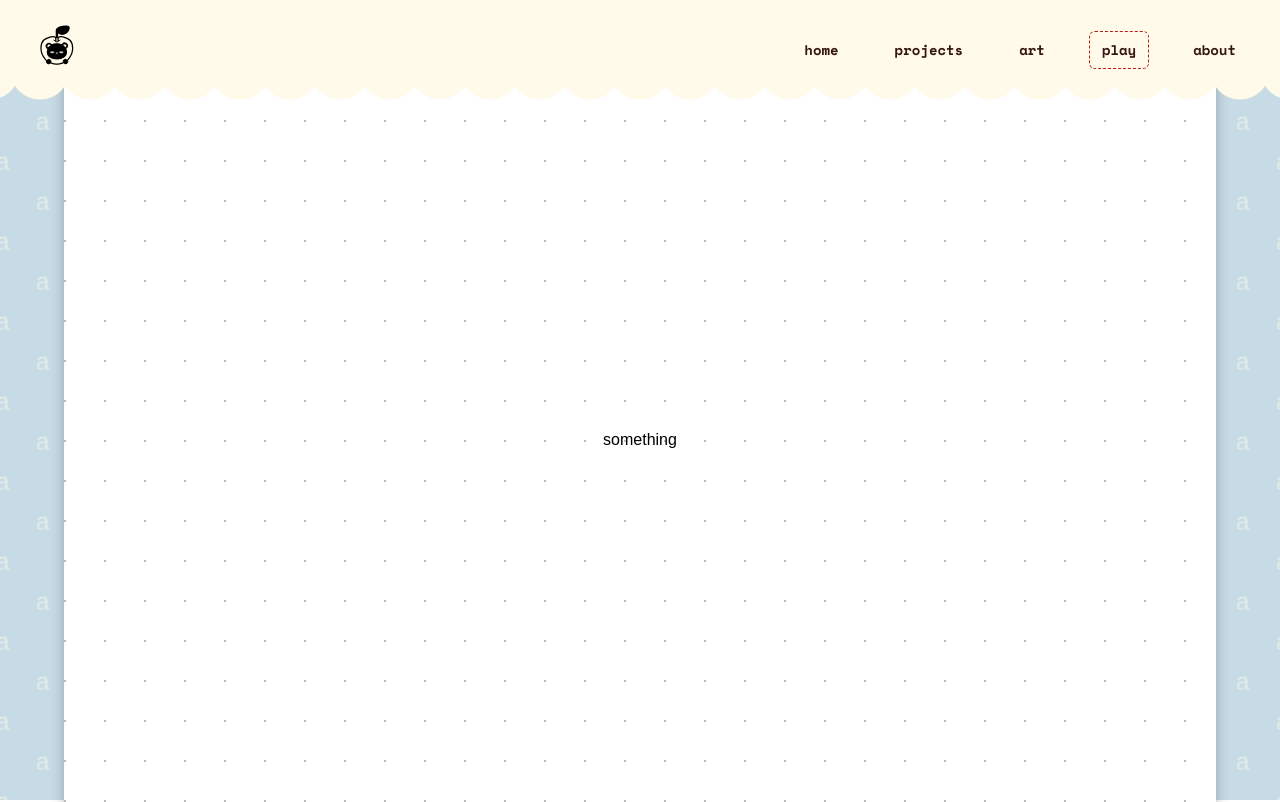
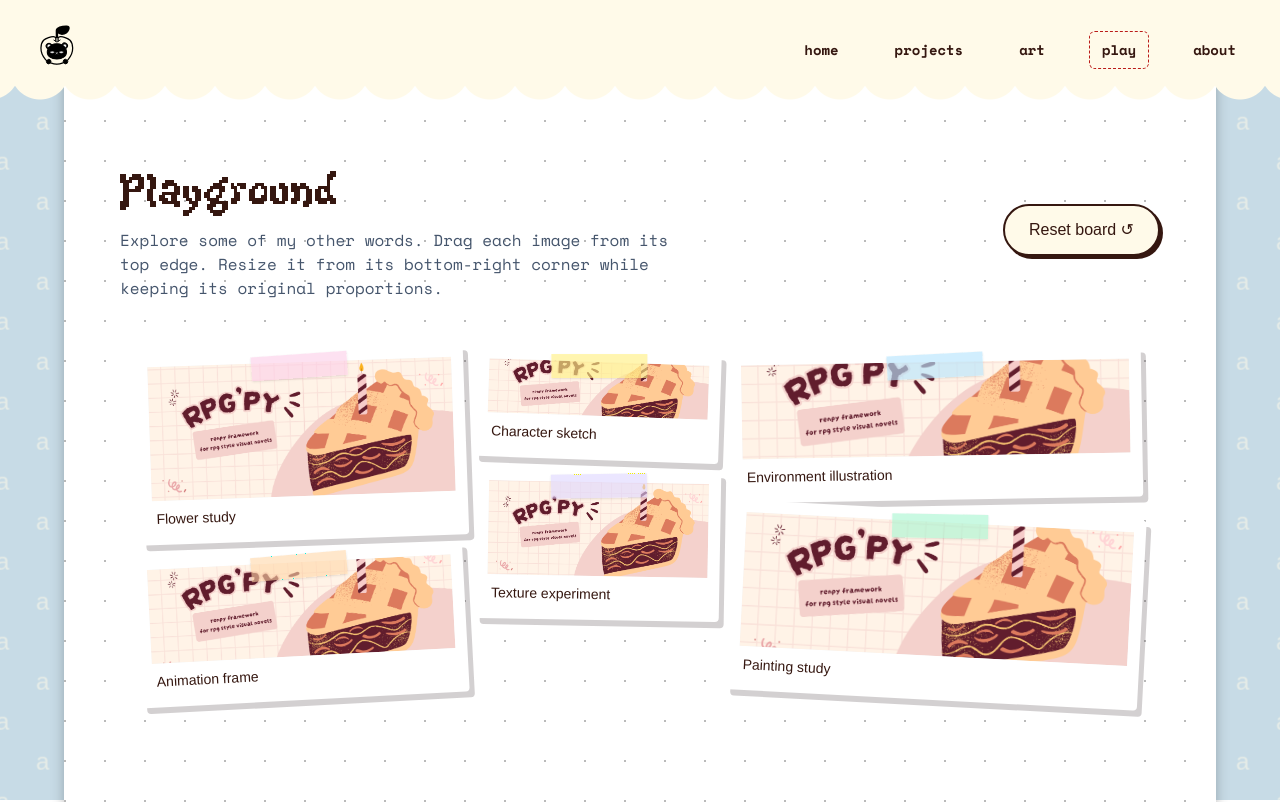
Before and after one commit to dawnstelay/portfolio, a Next.js app: page /play in a window 1280 px wide. Shown: the top 802 px of the page. Built offline with nearby package versions, Linux system fonts and the light colour scheme; a web font is replaced by a local one.

Commit message:
a crack at the play section sighhh

```diff
--- a/app/art/page.tsx
+++ b/app/art/page.tsx
@@ -70,7 +70,7 @@ export default function Art() {
     return (
         <main className="font-funnel min-h-200 w-full flex flex-col items-center justify-center p-10">
             <div className="py-20 max-w-full items-center m-5">
-                <h1 className="py-10 m-10 mb-2 text-6xl font-kiwi text-center">Gallery</h1>
+                <h1 className="py-10 m-10 mb-2 text-6xl font-kiwi text-center text-(--blackbean)">Gallery</h1>
                 <FilterBar
                     tags={tags}
                     active={active}
--- a/app/globals.scss
+++ b/app/globals.scss
@@ -169,6 +169,45 @@
 
 }
 
+//**********************************************************************
+// PLAYGROUND CLASSES
+
+.playground-grid .react-grid-item {
+  transition: transform 180ms ease-out;
+}
+
+.playground-grid .react-grid-item.react-grid-placeholder {
+  border-radius: 1rem;
+  background: color-mix(in srgb, var(--sky) 45%, transparent);
+  opacity: 0.55;
+}
+
+.playground-grid .react-grid-item > .react-resizable-handle {
+  right: 7px;
+  bottom: 7px;
+  width: 18px;
+  height: 18px;
+  border-right: 3px solid var(--blackbean);
+  border-bottom: 3px solid var(--blackbean);
+  border-radius: 0 0 5px 0;
+  background: none;
+  opacity: 0.72;
+}
+
+.playground-grid .react-grid-item > .react-resizable-handle::after {
+  display: none;
+}
+
+.playground-grid .react-grid-item:hover > .react-resizable-handle {
+  opacity: 1;
+}
+
+@media (max-width: 640px) {
+  .playground-grid .react-grid-item > .react-resizable-handle {
+    width: 22px;
+    height: 22px;
+  }
+}
 
 //**********************************************************************
 // COMPONENT CLASSES
--- a/app/play/page.tsx
+++ b/app/play/page.tsx
@@ -1,9 +1,238 @@
 'use client'
 
+import { useState } from "react";
+import Image from "next/image";
+import ReactGridLayout, { useContainerWidth, type Layout,  type LayoutItem } from "react-grid-layout";
+
+import "react-grid-layout/css/styles.css";
+import "react-resizable/css/styles.css";
+
+type PlaygroundImage = {
+    id: string;
+    src: string;
+    alt: string;
+    tapeColor: string;
+    rotation: string;
+};
+
+const images: PlaygroundImage[] = [
+    {
+        id: "play-1",
+        src: "/banner.png",
+        alt: "Flower study",
+        tapeColor: "bg-pink-200/75",
+        rotation: "-rotate-2",
+    },
+    {
+        id: "play-2",
+        src: "/banner.png",
+        alt: "Character sketch",
+        tapeColor: "bg-yellow-200/80",
+        rotation: "rotate-2",
+    },
+    {
+        id: "play-3",
+        src: "/banner.png",
+        alt: "Environment illustration",
+        tapeColor: "bg-sky-200/80",
+        rotation: "-rotate-1",
+    },
+    {
+        id: "play-4",
+        src: "/banner.png",
+        alt: "Texture experiment",
+        tapeColor: "bg-violet-200/75",
+        rotation: "rotate-1",
+    },
+    {
+        id: "play-5",
+        src: "/banner.png",
+        alt: "Animation frame",
+        tapeColor: "bg-orange-200/75",
+        rotation: "-rotate-3",
+    },
+    {
+        id: "play-6",
+        src: "/banner.png",
+        alt: "Painting study",
+        tapeColor: "bg-emerald-200/75",
+        rotation: "rotate-3",
+    },
+];
+
+const ROW_HEIGHT = 30;
+const GRID_MARGIN_X = 10;
+const GRID_MARGIN_Y = 10;
+
+const originalLayout: Layout = [
+  { i: "play-1", x: 0, y: 0, w: 4, h: 5, minW: 2, minH: 2 },
+  { i: "play-2", x: 4, y: 0, w: 3, h: 3, minW: 2, minH: 2 },
+  { i: "play-3", x: 7, y: 0, w: 5, h: 4, minW: 2, minH: 2 },
+  { i: "play-4", x: 4, y: 3, w: 3, h: 4, minW: 2, minH: 2 },
+  { i: "play-5", x: 0, y: 5, w: 4, h: 4, minW: 2, minH: 2 },
+  { i: "play-6", x: 7, y: 4, w: 5, h: 5, minW: 2, minH: 2 },
+];
+
+const makeFreshLayout = (): Layout =>
+  originalLayout.map((item) => ({
+    ...item,
+  }));
+
+const aspectRatios = Object.fromEntries(
+  originalLayout.map((item) => [item.i, item.w / item.h])
+);
+
 export default function Play() {
-    return(
-        <main className="font-funnel min-h-screen max-w-full flex flex-col items-center justify-center">
-            something
-        </main>
+    const [layout, setLayout] = useState<Layout>(() => makeFreshLayout());
+
+  const {
+    width,
+    containerRef,
+    mounted: widthReady,
+  } = useContainerWidth({
+    initialWidth: 1200,
+  });
+
+  const resetBoard = () => {
+    setLayout(makeFreshLayout());
+  };
+
+  const handleLayoutChange = (newLayout: Layout) => {
+    setLayout(newLayout);
+  };
+
+ const handleResize = (
+  newLayout: Layout,
+  _oldItem: LayoutItem | null,
+  newItem: LayoutItem | null
+) => {
+  // The library's callback allows null values.
+  // If no active resized item is provided, preserve the given layout.
+  if (!newItem) {
+    setLayout(newLayout);
+    return;
+  }
+
+  const ratio = aspectRatios[newItem.i];
+
+  if (!ratio) {
+    setLayout(newLayout);
+    return;
+  }
+
+  const nextHeight = Math.max(
+    newItem.minH ?? 2,
+    Math.round(newItem.w / ratio)
+  );
+
+  const layoutWithLockedRatio: Layout = newLayout.map((item) =>
+    item.i === newItem.i
+      ? {
+          ...item,
+          h: nextHeight,
+        }
+      : item
+  );
+
+  setLayout(layoutWithLockedRatio);
+};
+
+  return (
+    <main className="py-20 min-h-screen w-full font-funnel">
+
+      <header className="relative z-10 mx-auto flex max-w-7xl flex-col items-center justify-between gap-5 px-6 py-10 text-center sm:flex-row sm:text-left">
+        <div>
+
+
+          <h1 className="mt-2 font-kiwi text-5xl text-(--blackbean)">
+            Playground
+          </h1>
+
+          <p className="mt-3 max-w-xl font-space text-slate-600">
+            Explore some of my other words.
+            Drag each image from its top edge. Resize it from its bottom-right
+            corner while keeping its original proportions.
+          </p>
+        </div>
+
+        <button
+          type="button"
+          onClick={resetBoard}
+          className="rounded-full border-2 border-[var(--blackbean)] bg-[var(--ivory)] px-6 py-3 font-funnel text-[var(--blackbean)] shadow-[3px_3px_0_var(--blackbean)] transition hover:-translate-y-0.5 hover:shadow-[5px_5px_0_var(--blackbean)]  active:translate-y-0 active:shadow-[1px_1px_0_var(--blackbean)]"
+        >
+          Reset board ↺
+        </button>
+      </header>
+
+      {/* Full-width, full-height draggable page canvas */}
+      <section
+        ref={containerRef}
+        className="relative min-h-[calc(100vh-240px)] w-full overflow-hidden px-4 pb-10 sm:px-8"
+        aria-label="Draggable art playground"
+      >
+        {widthReady && (
+          <ReactGridLayout
+            width={width}
+            layout={layout}
+            onLayoutChange={handleLayoutChange}
+            onResize={handleResize}
+            gridConfig={{
+              cols: 12,
+              rowHeight: ROW_HEIGHT,
+              margin: [GRID_MARGIN_X, GRID_MARGIN_Y],
+              containerPadding: [10, 10],
+            }}
+            dragConfig={{
+              enabled: true,
+              handle: ".drag-handle",
+              bounded: true,
+            }}
+            resizeConfig={{
+              enabled: true,
+              handles: ["se"],
+            }}
+            className="layout"
+          >
+            {images.map((image) => (
+              <div key={image.id} className="playground-item">
+                <article
+                  className={`group relative h-full w-full rounded-sm bg-white p-3 shadow-[5px_6px_0_rgba(56,42,49,0.22)] transition-shadow duration-200 hover:shadow-[7px_8px_0_rgba(56,42,49,0.28)] ${image.rotation}`}
+                >
+                  <div
+                    aria-hidden="true"
+                    className={`pointer-events-none absolute left-1/2 top-1 z-10 h-6 w-24 -translate-x-1/2 -rotate-2 opacity-80 shadow-sm ${image.tapeColor}`}
+                  />
+
+                  <button
+                    type="button"
+                    className="drag-handle absolute inset-x-0 top-0 z-20 h-11 cursor-grab active:cursor-grabbing"
+                    aria-label={`Drag ${image.alt}`}
+                  />
+
+                  <div className="relative h-[calc(100%-2rem)] w-full overflow-hidden bg-stone-100">
+                    <Image
+                      src={image.src}
+                      alt={image.alt}
+                      fill
+                      sizes="(max-width: 768px) 90vw, 33vw"
+                      className="pointer-events-none object-cover"
+                    />
+                  </div>
+
+                  <p className="pointer-events-none mt-2 truncate px-1 font-zen text-sm text-[var(--blackbean)]">
+                    {image.alt}
+                  </p>
+                </article>
+              </div>
+            ))}
+          </ReactGridLayout>
+        )}
+      </section>
+
+      <p className="pb-8 text-center font-space text-sm text-slate-500">
+        Tip: drag from the top edge of a photo. Resize from the bottom-right
+        handle.
+      </p>
+    </main>
     )
 }
--- a/package.json
+++ b/package.json
@@ -15,7 +15,9 @@
     "next": "^16.1.6",
     "react": "19.2.3",
     "react-dom": "19.2.3",
-    "react-icons": "^5.7.0"
+    "react-grid-layout": "^2.2.4",
+    "react-icons": "^5.7.0",
+    "react-resizable": "^4.0.2"
   },
   "devDependencies": {
     "@tailwindcss/postcss": "^4",
```
Also changed, not shown: 1 other file (tests, documents, lock files or other folders).
